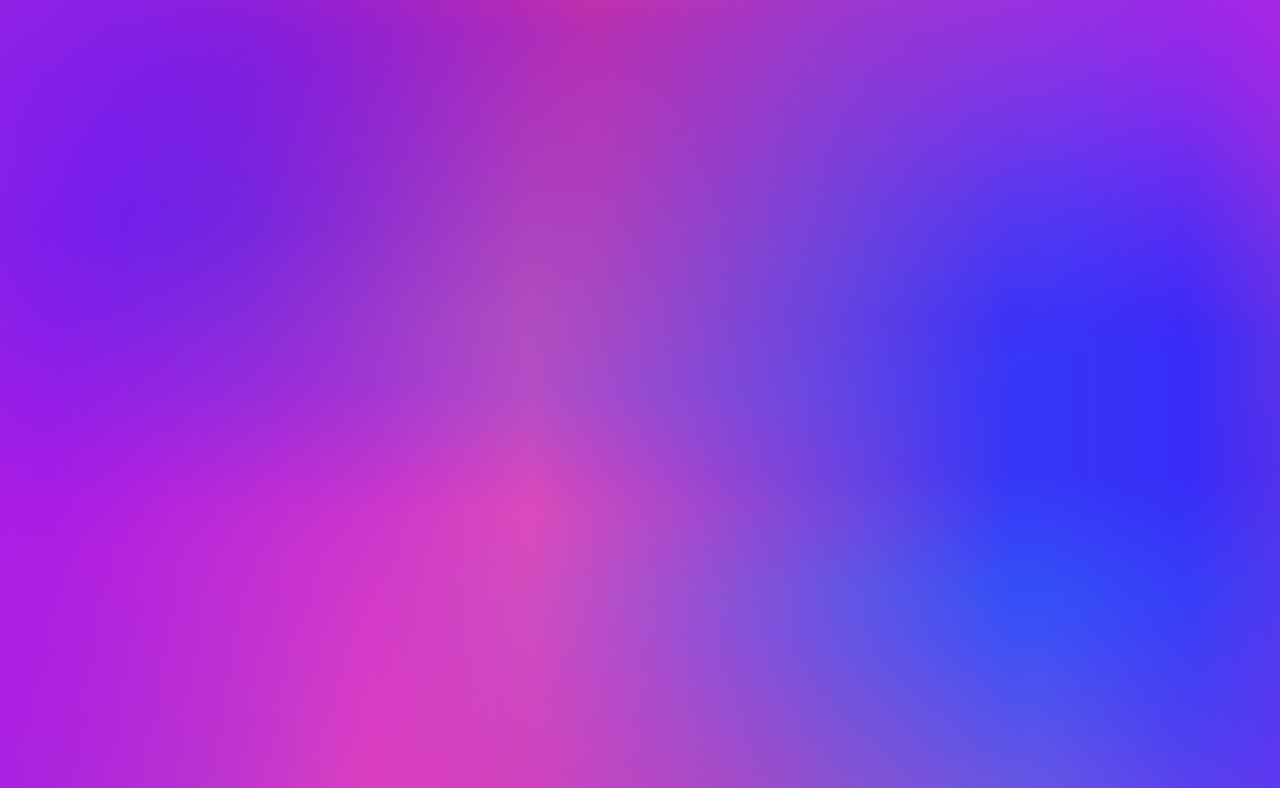
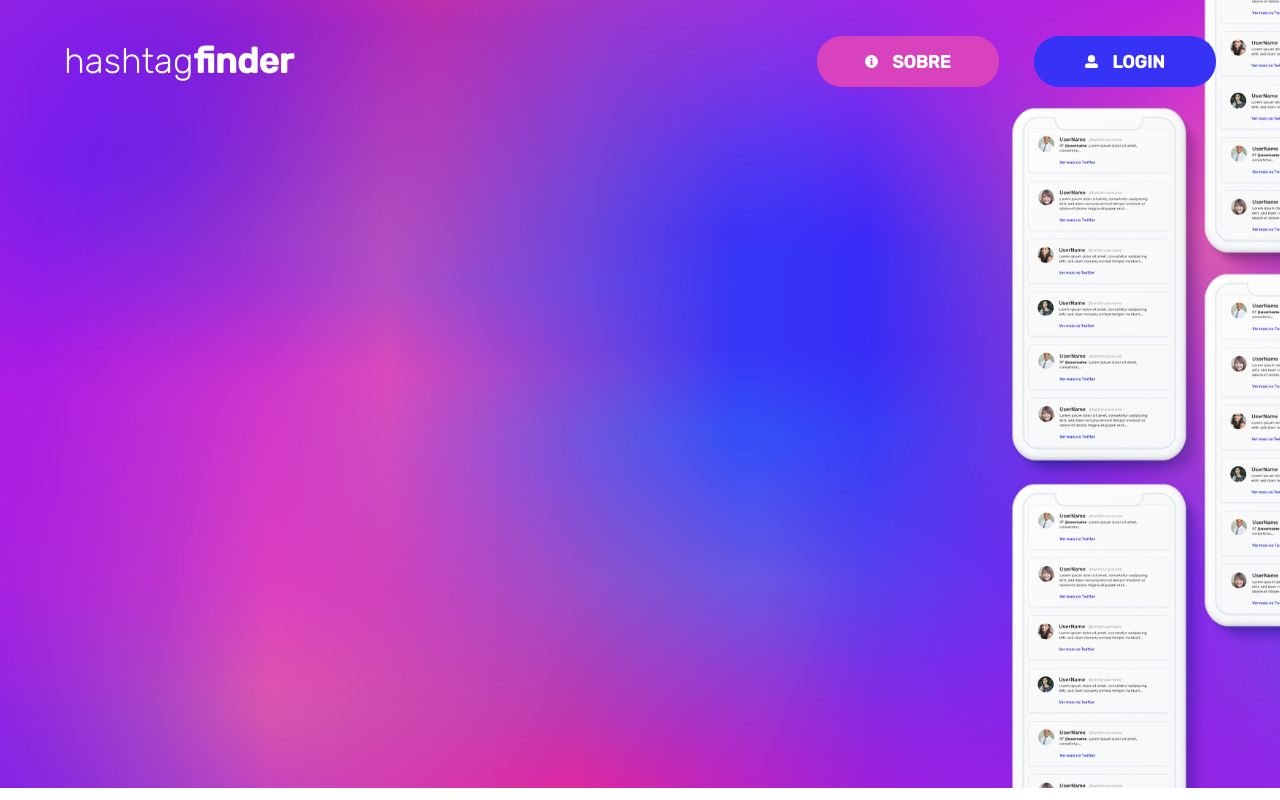
Before and after one commit to EdiJunior88/Projeto-hashtagFinder, a React (Create React App) app in the folder hashtagfinder/: page / in a window 1280 px wide. Built offline with nearby package versions, Linux system fonts and the light colour scheme.

Commit message:
Atualizações no projeto - Reajuste fino da página HOME - Criação do componente e CSS Cabeçalho - Ajuste fino no CSS Global (fonte, cores, padrões, etc)

```diff
--- /dev/null
+++ b/hashtagfinder/src/componentes/cabecalho/cabecalho.css
@@ -0,0 +1,44 @@
+.container {
+  width: 100%;
+}
+
+.container-cabecalho {
+  display: flex;
+  justify-content: space-between;
+  flex-direction: row;
+  flex-wrap: wrap;
+  align-items: center;
+  padding: 36px 64px 0px 64px;
+}
+
+.cabecalho-titulo {
+  font-size: 2.2em;
+}
+
+.titulo-negrito {
+  font-weight: bold;
+}
+
+.botao-sobre,
+.botao-login {
+  width: 170px;
+  height: 49px;
+  border-radius: 25px;
+  border: none;
+  font-size: 1.1em;
+  font-weight: bold;
+}
+
+.botao-sobre {
+  background: var(--cor-botao-sobre);
+  margin-right: 35px;
+}
+
+.botao-login {
+  background: var(--cor-botao-login);
+}
+
+.icone-botao {
+  width: 7.6%;
+  padding-right: 14px;
+}
--- /dev/null
+++ b/hashtagfinder/src/componentes/cabecalho/cabecalho.jsx
@@ -0,0 +1,30 @@
+import React from 'react';
+import './cabecalho.css';
+import IconeSobre from '../../imagens/icones/icon-info-circle.svg';
+import IconeLogin from '../../imagens/icones/icon-user-alt.svg';
+
+export default function Cabecalho() {
+  return (
+    <header className='container'>
+      <div className='container-cabecalho'>
+        <div className='cabecalho-titulo'>
+          <span>hashtag</span>
+          <span className='titulo-negrito'>finder</span>
+        </div>
+
+        <div className='container-botao'>
+          <div className='cabecalho-botao'>
+            <button className='botao-sobre'>
+              <img className='icone-botao' src={IconeSobre} alt='icone sobre' />
+              SOBRE
+            </button>
+            <button className='botao-login'>
+              <img className='icone-botao' src={IconeLogin} alt='icone sobre' />
+              LOGIN
+            </button>
+          </div>
+        </div>
+      </div>
+    </header>
+  );
+}
--- a/hashtagfinder/src/css/global.css
+++ b/hashtagfinder/src/css/global.css
@@ -2,7 +2,14 @@
 @import url('https://fonts.googleapis.com/css2?family=Rubik:wght@300;400;500&display=swap');
 
 * {
-  box-sizing: border-box;
+  box-sizing: content-box;
   font-family: 'Rubik', sans-serif;
   font-weight: lighter;
+  color: var(--cor-padrao-texto);
 }
+
+:root {
+  --cor-padrao-texto: #fff;
+  --cor-botao-sobre: #d842bd;
+  --cor-botao-login: #3633f7;
+}
--- a/hashtagfinder/src/css/home.css
+++ /dev/null
@@ -1,7 +0,0 @@
-@import url(global.css);
-
-.home {
-  background: url(../imagens/home/home.jpg);
-  width: 100%;
-  height: 788px;
-}
--- /dev/null
+++ b/hashtagfinder/src/paginas/home/home.css
@@ -0,0 +1,9 @@
+@import url(../../css/global.css);
+
+.home {
+  background: url(../../imagens/home/home.jpg);
+  background-size: cover;
+  background-repeat: no-repeat;
+  width: 100%;
+  height: 788px;
+}
--- a/hashtagfinder/src/paginas/home/home.jsx
+++ b/hashtagfinder/src/paginas/home/home.jsx
@@ -1,10 +1,12 @@
 import React from 'react';
-import '../../css/home.css'
+import Cabecalho from '../../componentes/cabecalho/cabecalho';
+import '../../css/global.css'
+import './home.css'
 
 function Home() {
   return (
     <div className='home'>
-
+      <Cabecalho />
     </div>
   );
 }
```
Also changed, not shown: hashtagfinder/src/componentes/cabecalho.jsx (deleted, +0 -11 lines), hashtagfinder/src/componentes/descricao.jsx (deleted, +0 -16 lines), hashtagfinder/src/componentes/container.jsx (deleted), hashtagfinder/src/css/cabecalho.css (added), hashtagfinder/src/css/descricao.css (deleted).
